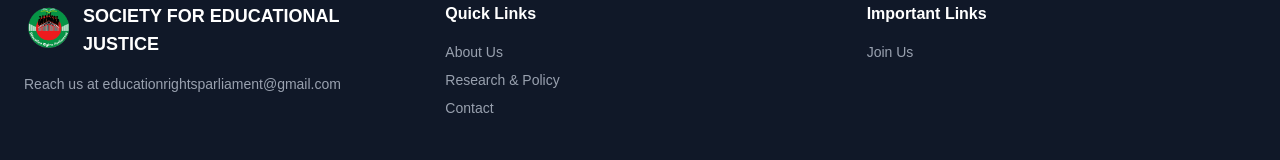
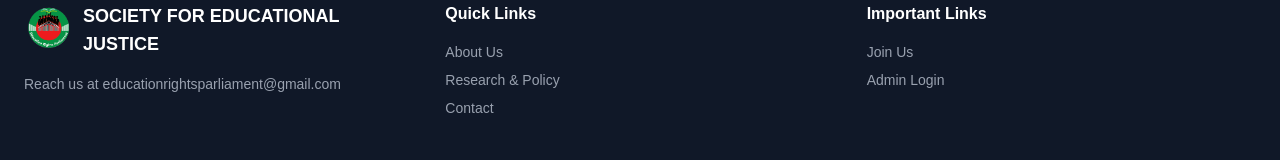
Before and after one commit to kamalforhad-glitch/edu-right, a Next.js app: page / in a window 1280 px wide. Shown: the part 8049-8209 px from the top of the page. Built offline with nearby package versions, Linux system fonts and the light colour scheme.

Commit message:
feat: add admin login link to footer

```diff
--- a/components/Footer.tsx
+++ b/components/Footer.tsx
@@ -111,6 +111,14 @@ export function Footer() {
                   Join Us
                 </Link>
               </li>
+              <li>
+                <Link
+                  href="/admin/login"
+                  className="hover:text-teal-400 transition-colors"
+                >
+                  Admin Login
+                </Link>
+              </li>
             </ul>
           </div>
         </div>
```
